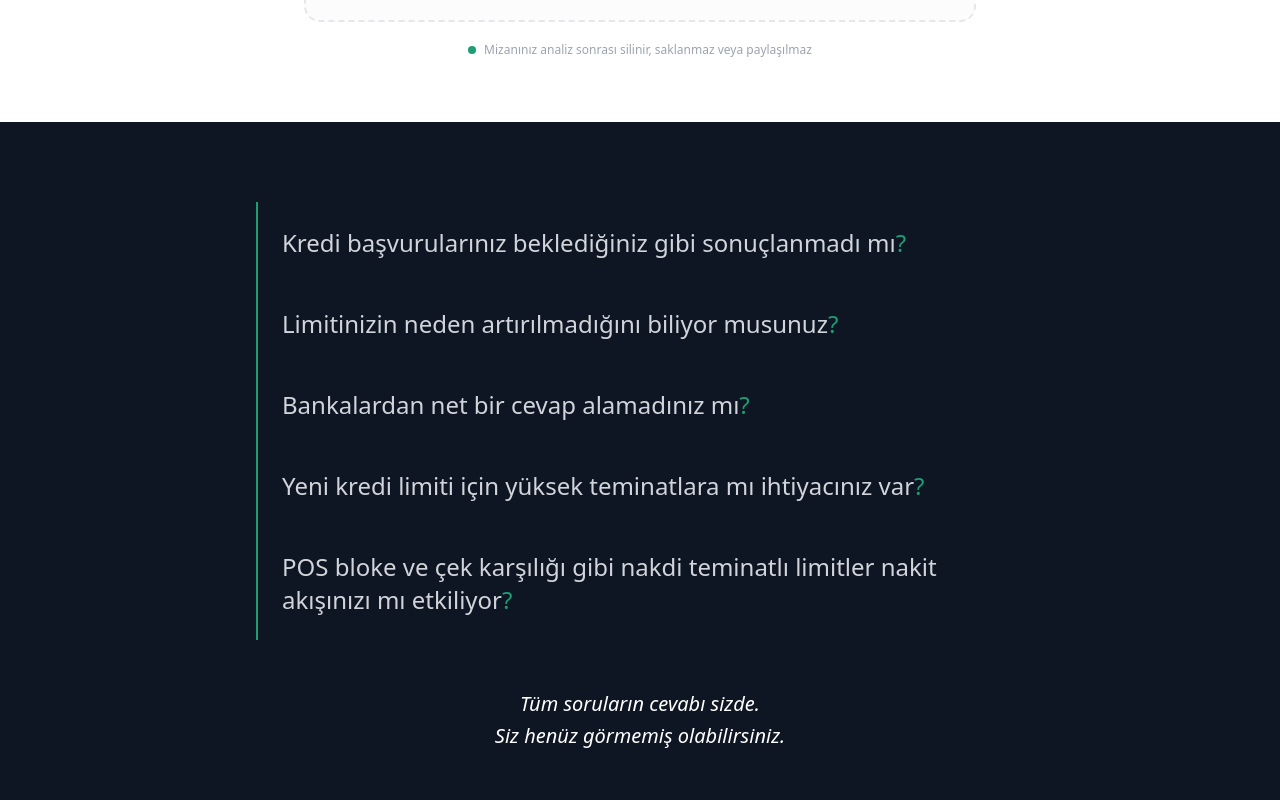
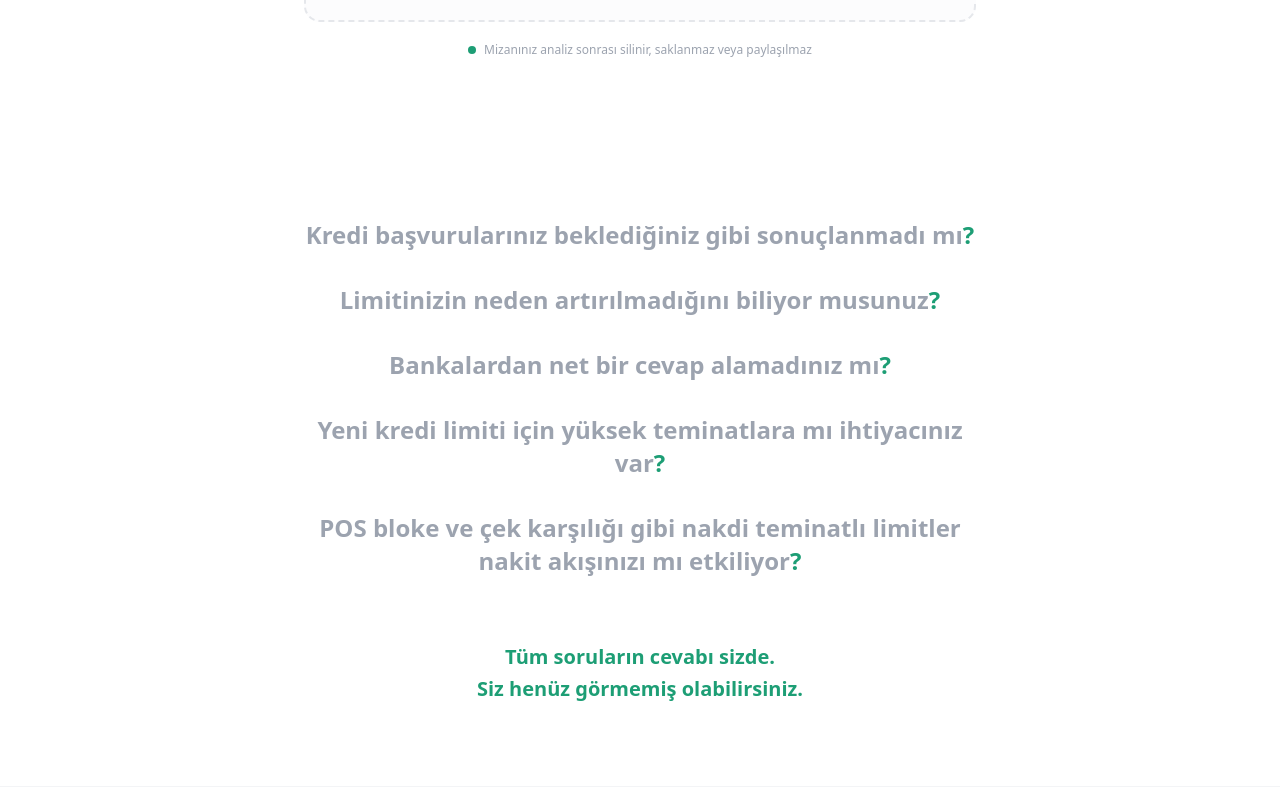
Before and after one commit to gokhanonurai-lang/bilancoskor, a Next.js app: page / in a window 1280 px wide. Shown: the part 760-1560 px from the top of the page. Built offline with nearby package versions, Linux system fonts and the light colour scheme; no server answers; the database is empty.

Commit message:
fix: pain block tasarım düzeltildi

```diff
--- a/src/app/page.tsx
+++ b/src/app/page.tsx
@@ -90,8 +90,8 @@ export default function LandingPage() {
       </section>
 
       {/* PAIN BLOCK */}
-      <section style={{backgroundColor:'#0f1623'}} className="w-full py-20 px-8">
-        <div className="max-w-3xl mx-auto">
+      <section className="py-20">
+        <div className="max-w-2xl mx-auto text-center">
           {[
             'Kredi başvurularınız beklediğiniz gibi sonuçlanmadı mı?',
             'Limitinizin neden artırılmadığını biliyor musunuz?',
@@ -99,17 +99,14 @@ export default function LandingPage() {
             'Yeni kredi limiti için yüksek teminatlara mı ihtiyacınız var?',
             'POS bloke ve çek karşılığı gibi nakdi teminatlı limitler nakit akışınızı mı etkiliyor?',
           ].map((q) => {
-            const soru_isareti = q.slice(-1)
             const govde = q.slice(0, -1)
             return (
-              <div key={q} className="border-l-2 border-brand-400 pl-6 py-6">
-                <p className="text-2xl text-gray-300 leading-snug">
-                  {govde}<span className="text-brand-400">{soru_isareti}</span>
-                </p>
-              </div>
+              <p key={q} className="py-4 text-2xl font-semibold text-gray-400 leading-snug">
+                {govde}<span className="text-brand-400 font-bold">?</span>
+              </p>
             )
           })}
-          <p className="mt-12 text-xl text-white italic text-center leading-relaxed">
+          <p className="mt-12 text-xl font-semibold text-brand-400 text-center leading-relaxed">
             Tüm soruların cevabı sizde.<br />
             Siz henüz görmemiş olabilirsiniz.
           </p>
```
